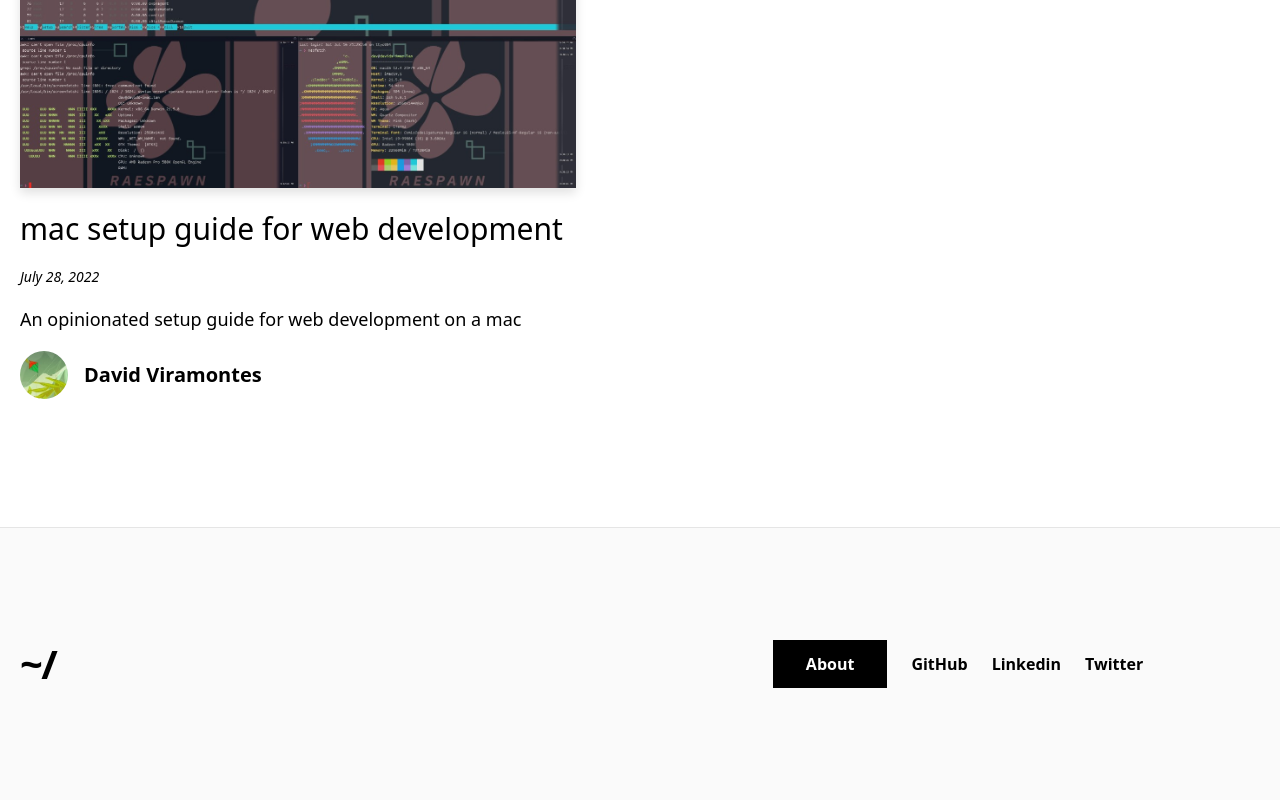
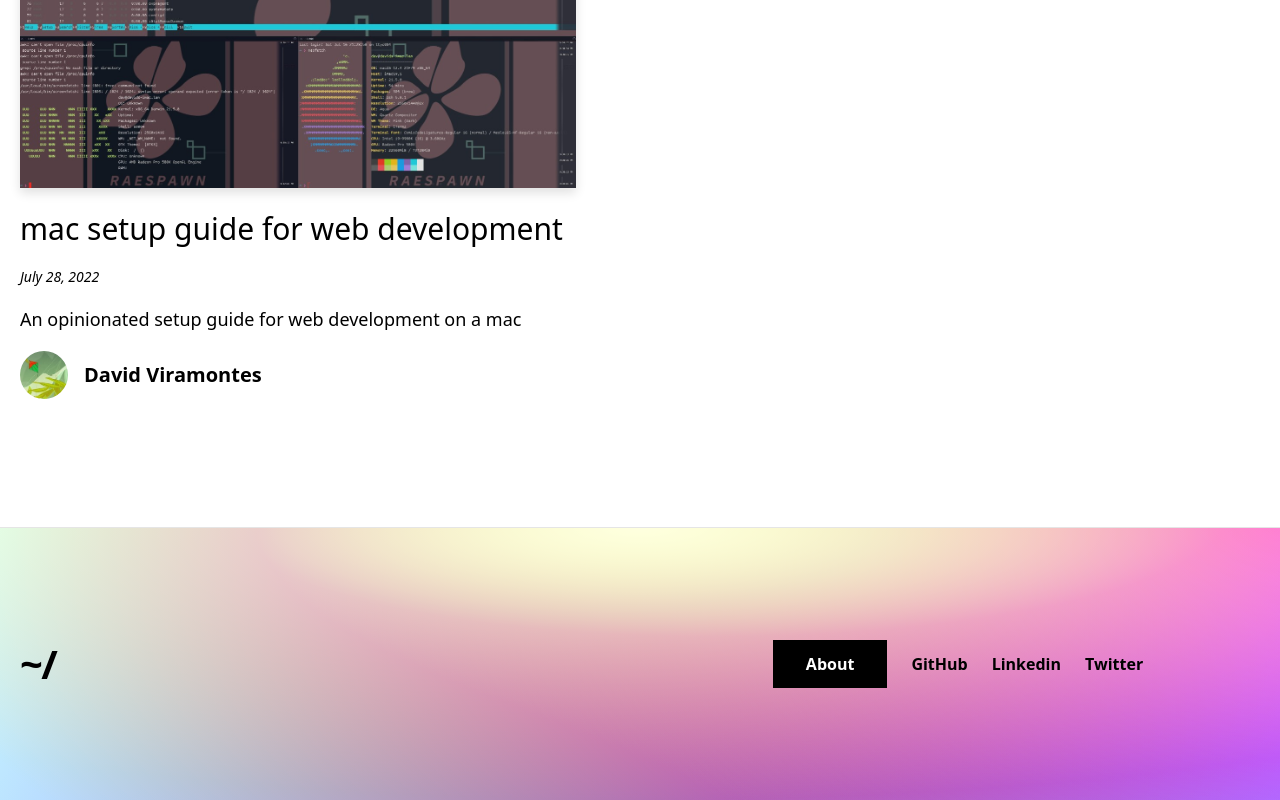
Before and after one commit to dviramontes/dotcom, a Next.js app: page / in a window 1280 px wide. Shown: the part 1815-2615 px from the top of the page. Built offline with nearby package versions, Linux system fonts and the light colour scheme.

Commit message:
footer css

```diff
--- a/components/footer.tsx
+++ b/components/footer.tsx
@@ -7,7 +7,9 @@ const Footer = () => {
       <Container>
         <div className="py-28 flex flex-col lg:flex-row items-center">
           <h3 className="text-4xl lg:text-[2.5rem] font-bold tracking-tighter leading-tight text-center lg:text-left mb-10 lg:mb-0 lg:pr-4 lg:w-1/2">
-            <a className="hover:underline" href="/">~/</a>
+            <a className="hover:underline" href="/">
+              ~/
+            </a>
           </h3>
           <div className="flex flex-col lg:flex-row justify-center items-center lg:pl-4 lg:w-1/2">
             <Link href="/about">
--- a/styles/index.css
+++ b/styles/index.css
@@ -15,3 +15,12 @@ pre code {
   background-color: #f6f8fa;
   border-radius: 3px;
 }
+
+footer {
+  background-image: linear-gradient(115.58deg, #00fc19 0%, #1700a4 100.22%),
+    radial-gradient(92.72% 100% at 50% 0%, #ebffcb 0%, #651200 100%),
+    radial-gradient(92.72% 100% at 50% 0%, #faff00 0%, #820000 100%),
+    radial-gradient(109.21% 213.32% at 100% 0%, #ff4d00 0%, #00c2ff 100%),
+    linear-gradient(127.43deg, #d50000 0%, #7856ff 100%);
+  background-blend-mode: lighten, overlay, lighten, screen, normal;
+}
```
Also changed, not shown: _posts/binary-search-elixir.md (+0 -1 lines).
